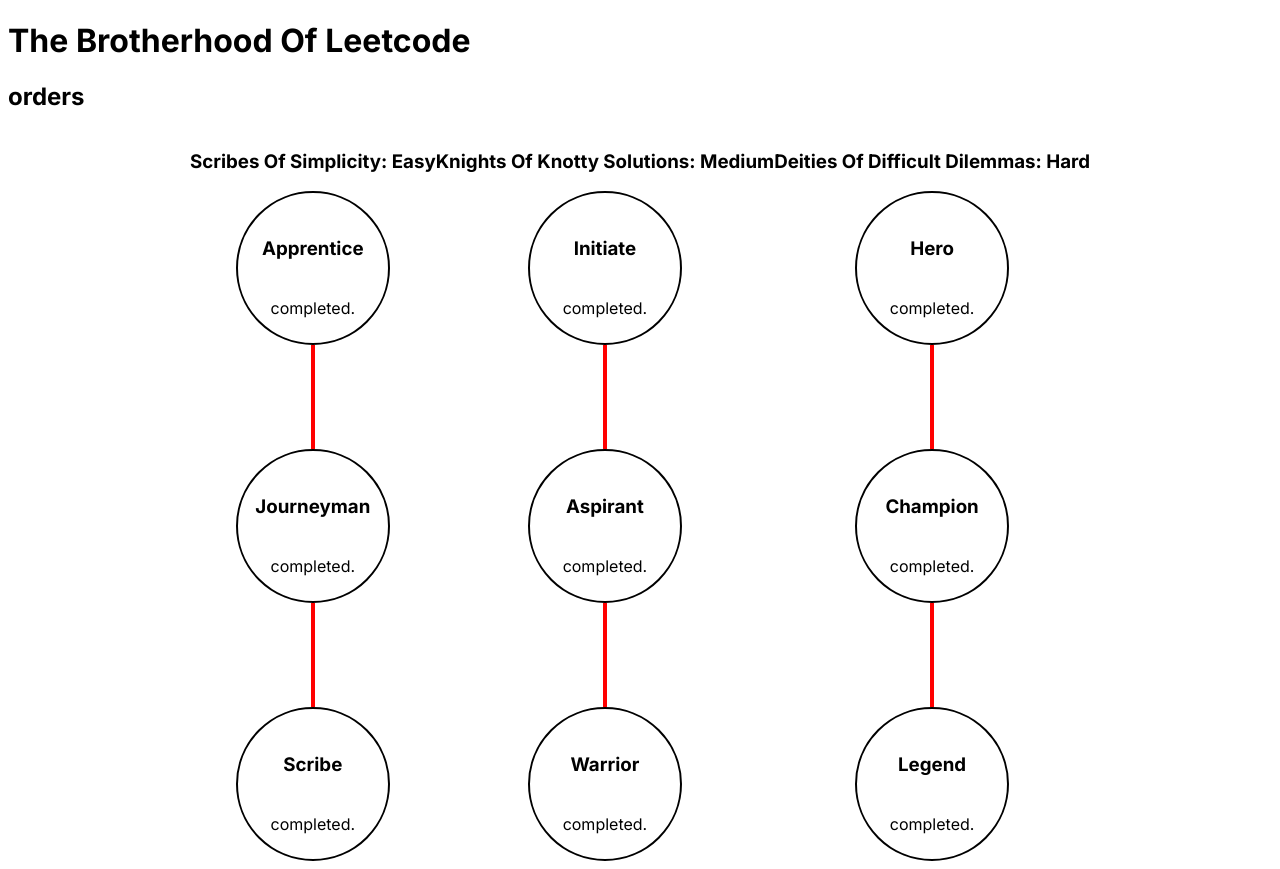
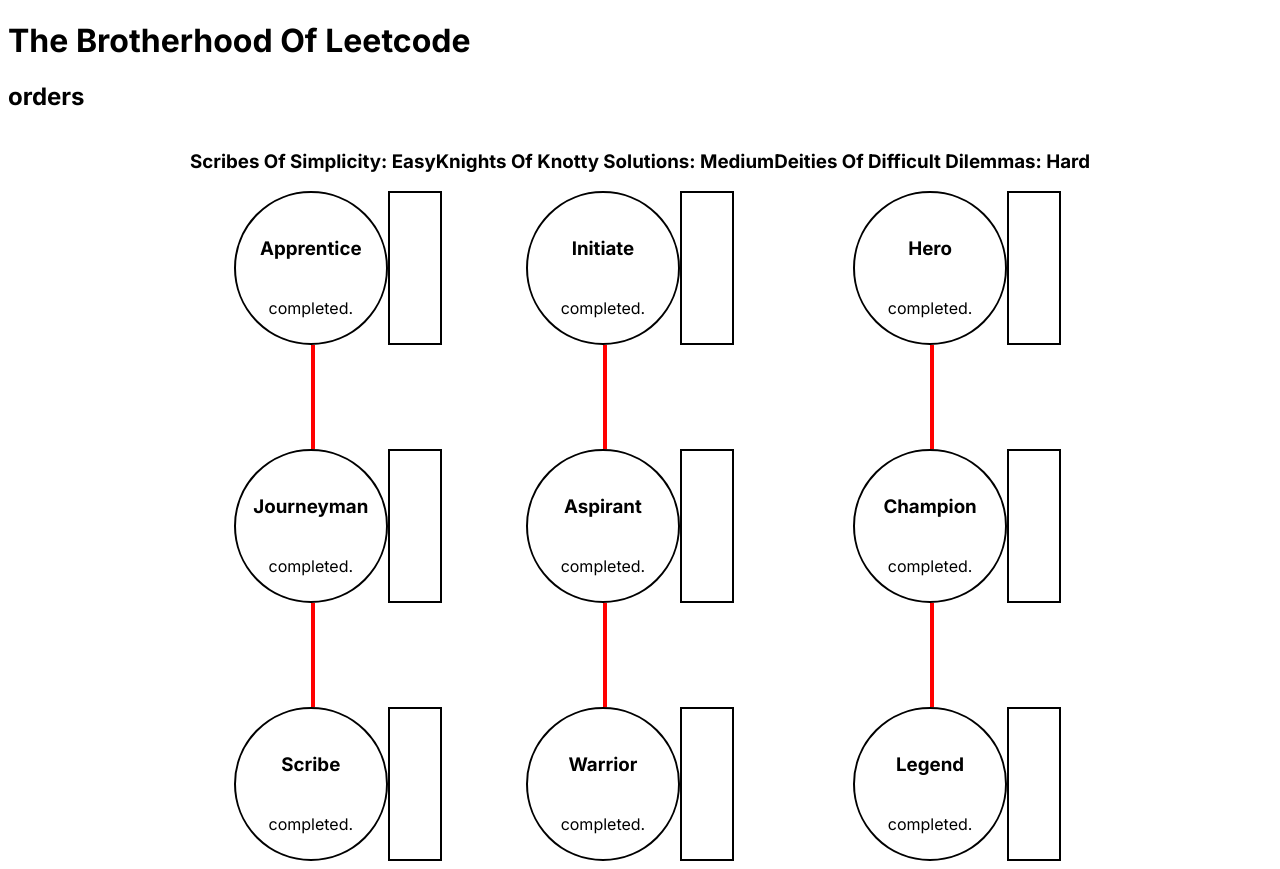
Before and after one commit to adrientremblay/BrotherhoodOfLeetcode, a Next.js app: page / in a window 1280 px wide. Built offline with nearby package versions, Linux system fonts and the light colour scheme.

Commit message:
Add box for members

```diff
--- a/app/globals.css
+++ b/app/globals.css
@@ -73,3 +73,21 @@ td {
     justify-content: center; /* Horizontal alignment */
     flex-direction: column;
 }
+
+.orderMembers{
+    display: flex;
+    align-items: center; /* Vertical alignment */
+    justify-content: center; /* Horizontal alignment */
+    flex-direction: column;
+    width: 50px;
+    height: 150px;
+    border: 2px solid black;
+}
+
+.rankContainer{
+    display: flex;
+    align-items: center; /* Vertical alignment */
+    justify-content: center; /* Horizontal alignment */
+    flex-direction: row;
+    transform: translate(25px, 0);
+}
--- a/app/rank.js
+++ b/app/rank.js
@@ -1,8 +1,13 @@
 export default function Rank(props) {
     return (
-        <div class="rank">
-            <h3>{props.name}</h3>
-            <span>{props.number} {props.difficulty} <br/> completed.</span>
+        <div className="rankContainer">
+            <div className="rank">
+                <h3>{props.name}</h3>
+                <span>{props.number} {props.difficulty} <br/> completed.</span>
+            </div>
+            <div className="orderMembers">
+
+            </div>
         </div>
     );
 }
--- a/app/rank_table.js
+++ b/app/rank_table.js
@@ -49,8 +49,11 @@ export default function RankTable() {
 
         for (let i = 0 ; i < order.ranks.length ; i++) {
             const rank = order.ranks[i];
+
+            let users_at_this_rank = [user];
+
             rank_list.push(
-                <Rank name={rank.name}></Rank>
+                <Rank name={rank.name} users={users_at_this_rank}></Rank>
             );
             if (i < order.ranks.length -1) {
                 rank_list.push(<div className='line vertical-line'></div>)
```
